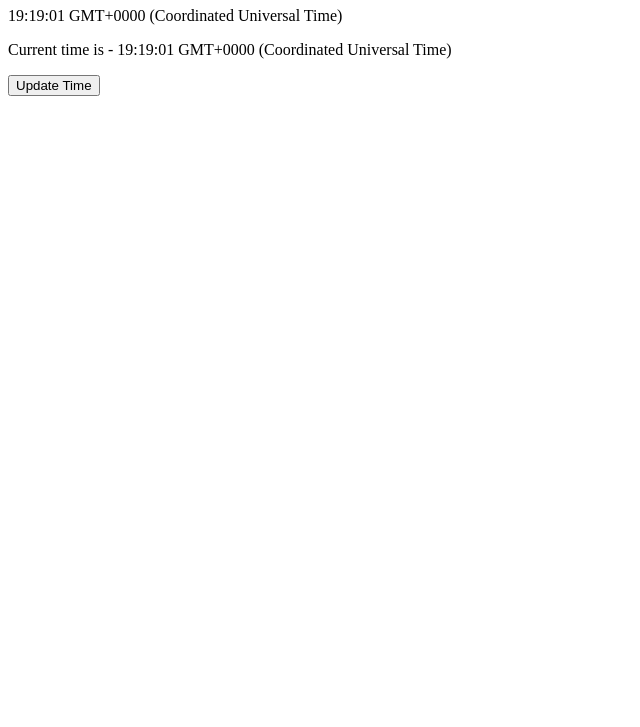
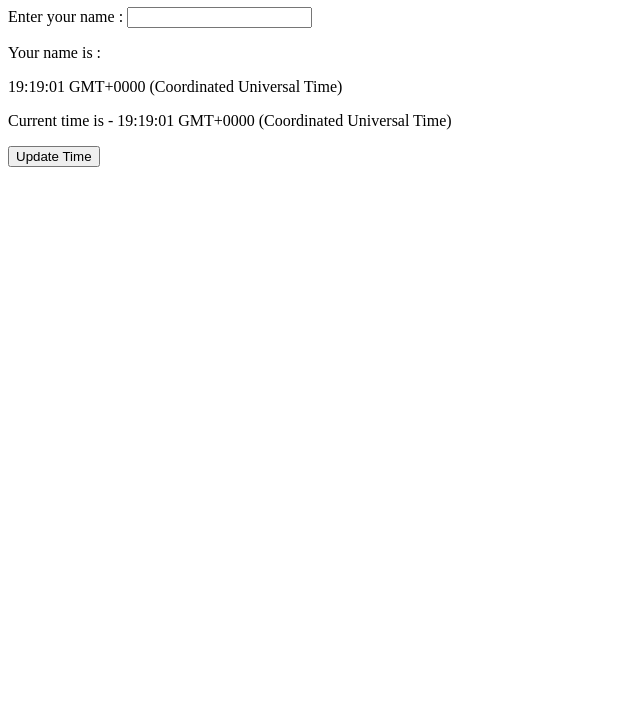
Before and after one commit to alamnr/Thinking-in-Angular-1.x, a plain HTML site: page clock-app/index.html in a window 1280 px wide. Shown: the part 73-800 px from the top of the page, without its empty margins (0-640 px from the left). Drawn offline with nearby package versions, Linux system fonts and the light colour scheme.

Commit message:
Commit for two way data binding

```diff
--- a/clock-app/index.html
+++ b/clock-app/index.html
@@ -11,6 +11,8 @@
 <body>
     <h1>Clock App</h1>
     <div ng-controller="TimeCtrl">
+        Enter your name : <input type="text" ng-model="userName">
+        <p>Your name is :  {{userName}}</p>
         <p ng-bind="timeString"></p>
 
         <p>Current time is - {{timeString}}</p>
```
